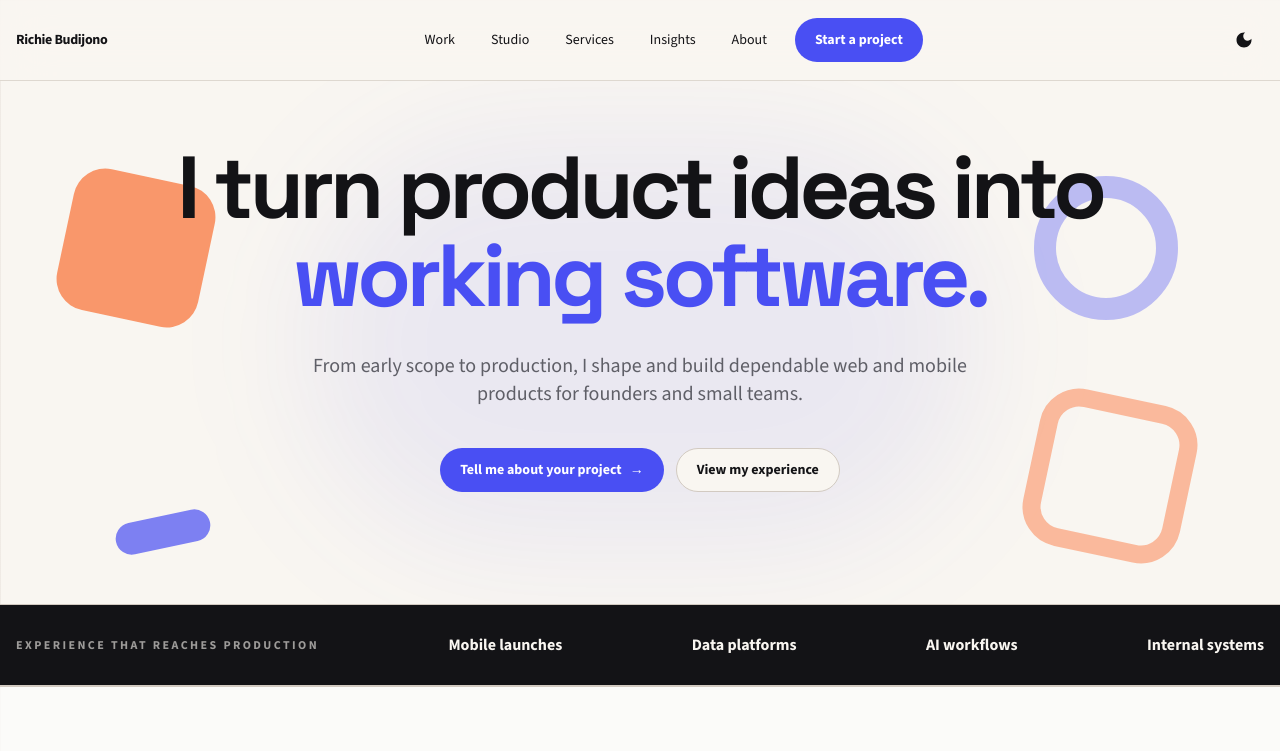
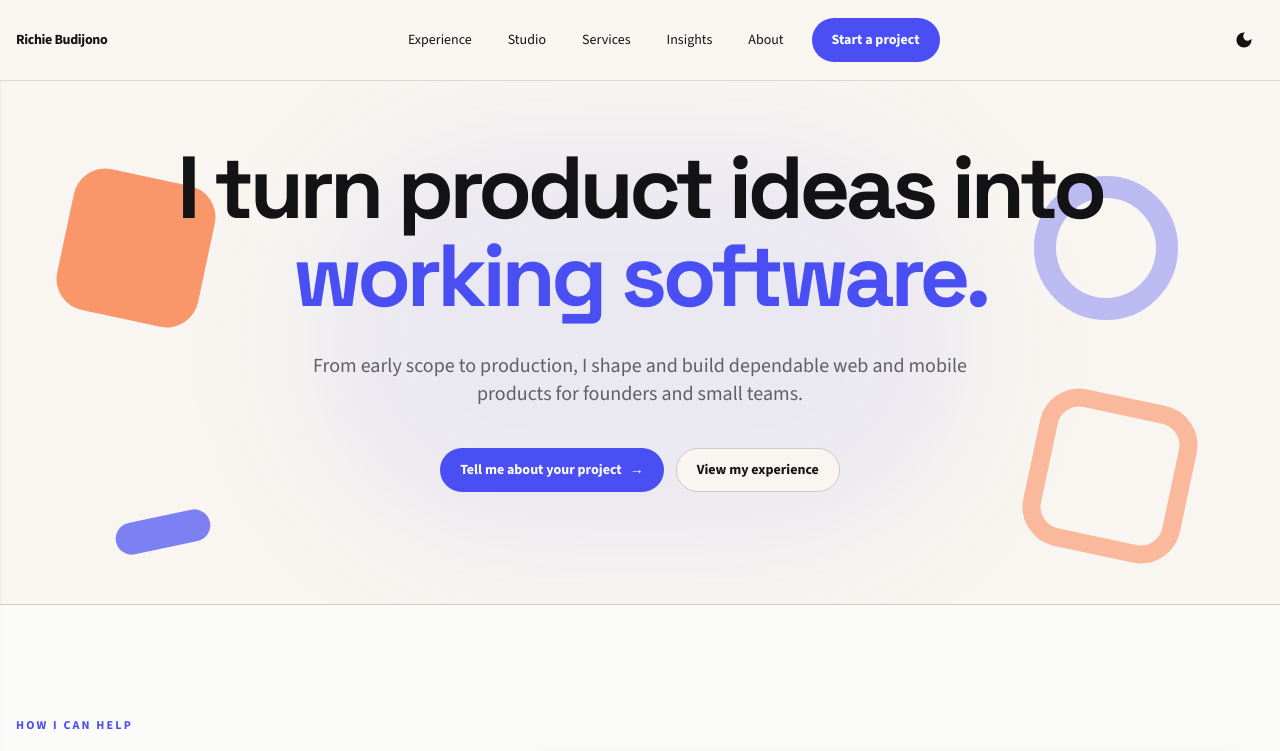
Before and after one commit to Salvist/richie-budijono-nextjs-portfolio, a Next.js app: page / in a window 1280 px wide. Shown: the top 751 px of the page. Built offline with nearby package versions, Linux system fonts and the light colour scheme.

Commit message:
Refactor terminology across the application by replacing "Work" with "Experience" in page titles, links, and metadata for improved consistency and clarity.

```diff
--- a/src/app/page.tsx
+++ b/src/app/page.tsx
@@ -93,24 +93,6 @@ export default async function Home() {
               </Link>
             </div>
           </div>
-        </div>
-      </section>
-
-      <section className="border-y border-border bg-foreground py-7 text-background">
-        <div className="container flex max-w-7xl flex-wrap items-center justify-between gap-x-10 gap-y-4">
-          <p className="text-xs font-bold uppercase tracking-[0.2em] opacity-60">
-            Experience that reaches production
-          </p>
-          {[
-            "Mobile launches",
-            "Data platforms",
-            "AI workflows",
-            "Internal systems",
-          ].map((item) => (
-            <p key={item} className="font-display text-sm font-bold sm:text-base">
-              {item}
-            </p>
-          ))}
         </div>
       </section>
 
--- a/src/app/work/page.tsx
+++ b/src/app/work/page.tsx
@@ -3,7 +3,7 @@ import type { Metadata } from "next";
 import Link from "next/link";
 
 export const metadata: Metadata = {
-  title: "Work Experience",
+  title: "Experience",
   description:
     "Richie Budijono's professional experience building mobile apps, AI workflows, data platforms, e-commerce products, and internal tools.",
   alternates: { canonical: "/work" },
@@ -12,11 +12,11 @@ export const metadata: Metadata = {
 const companyLinkClassName =
   "relative inline-block transition-colors after:absolute after:inset-x-0 after:-bottom-1 after:h-0.5 after:origin-left after:scale-x-0 after:bg-primary after:transition-transform after:duration-300 hover:text-primary hover:after:scale-x-100 focus-visible:after:scale-x-100";
 
-export default function WorkPage() {
+export default function ExperiencePage() {
   return (
     <>
       <section className="page-shell pb-14 sm:pb-16">
-        <p className="eyebrow">Work experience</p>
+        <p className="eyebrow">Experience</p>
         <div className="mt-5 max-w-4xl">
           <h1 className="display-title">
             My professional experience.
--- a/src/components/footer.tsx
+++ b/src/components/footer.tsx
@@ -15,7 +15,7 @@ export default function Footer() {
           <div>
             <p className="eyebrow">Explore</p>
             <div className="mt-4 grid gap-2 text-sm">
-              <Link href="/work">Work</Link>
+              <Link href="/work">Experience</Link>
               <Link href="/services">Services</Link>
               <Link href="/insights">Insights</Link>
               <Link href="/about">About</Link>
--- a/src/lib/nav_item.ts
+++ b/src/lib/nav_item.ts
@@ -5,7 +5,7 @@ export interface NavItem {
 
 export const navItems: NavItem[] = [
   {
-    name: "Work",
+    name: "Experience",
     path: "/work",
   },
   {
```
Also changed, not shown: 1 other file (tests, documents, lock files or other folders).
